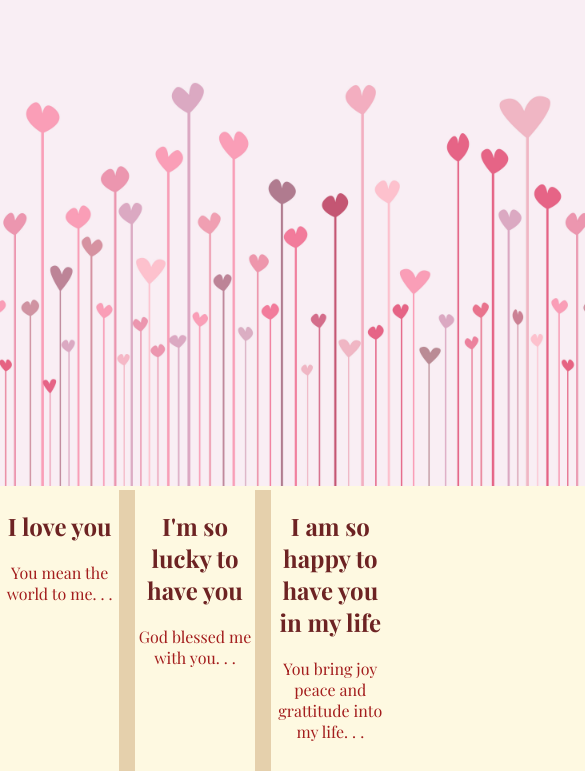
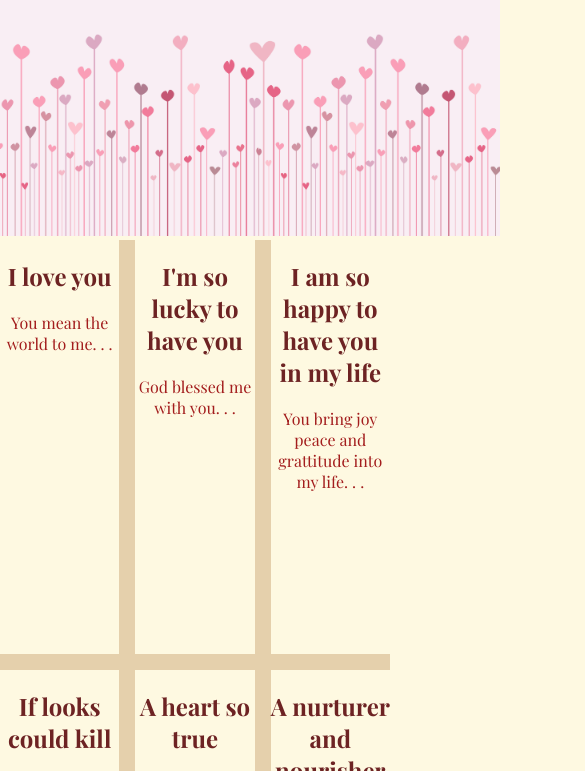
Before and after one commit to MikeLaary/css-portfolio, a plain HTML site: page index.html in a window 390 px wide. Shown: the part 236-1007 px from the top of the page, 585 px wide, since content can reach past the window. Drawn offline with nearby package versions, Linux system fonts and the light colour scheme; a web font is replaced by a local one.

Commit message:
Update index.html

```diff
--- a/index.html
+++ b/index.html
@@ -11,11 +11,18 @@
 <link rel="preconnect" href="https://fonts.googleapis.com">
 <link rel="preconnect" href="https://fonts.gstatic.com" crossorigin>
 <link href="https://fonts.googleapis.com/css2?family=Lavishly+Yours&family=Playfair+Display:ital,wght@0,400..900;1,400..900&display=swap" rel="stylesheet">
+<style>
+@media(max-width:600px){
+    #pic{
+        width: 500px;
+    }
+}
+</style>
 </head>
 <body>
     <div class="container1">
     <h1 class="main-heading">From a Husband to a Wife</h1>
-   <img src="./valentines-day-banner-with-abstract-hearts-design-vector.jpg" alt="valentines-day-banner-with-abstract-hearts-design-vector" height="500rem">
+   <img id="pic" src="./valentines-day-banner-with-abstract-hearts-design-vector.jpg" alt="valentines-day-banner-with-abstract-hearts-design-vector" width="1000rem">
     </div>
     <div class="container">
         <div class="first title">
```
